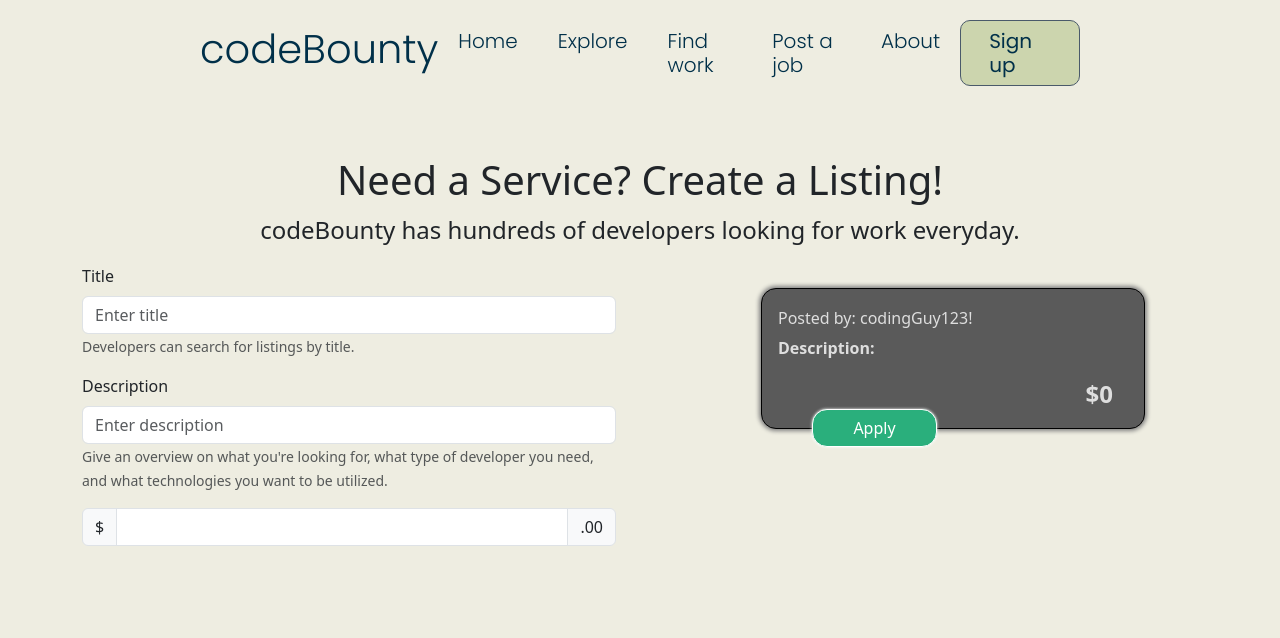
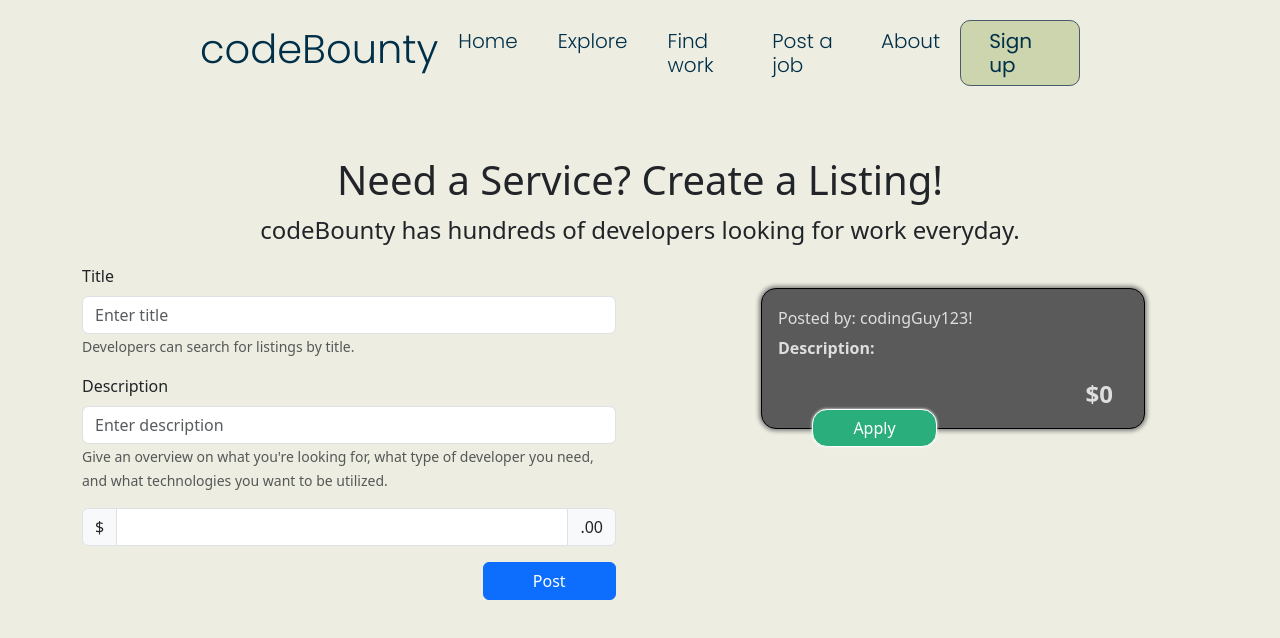
Before and after one commit to bryceberczik/codeBounty, a React (Vite) app in the folder client/: page /post-listing in a window 1280 px wide. Shown: the top 638 px of the page. Built offline with nearby package versions, Linux system fonts and the light colour scheme.

Commit message:
Created Post Listing Button

```diff
--- a/client/src/css/postajob.css
+++ b/client/src/css/postajob.css
@@ -6,3 +6,13 @@
 #post-job-heading p {
   font-size: 24px;
 }
+
+#post-listing-button-container {
+  width: 50%;
+  float: right;
+}
+
+#post-listing-button {
+  width: 50%;
+  float: right;
+}
--- a/client/src/pages/PostAJob.tsx
+++ b/client/src/pages/PostAJob.tsx
@@ -1,8 +1,10 @@
 import { useState } from "react";
 import { Container, Col, Row } from "react-bootstrap";
-import { Form, InputGroup } from "react-bootstrap";
+import { Form, InputGroup, Button } from "react-bootstrap";
 import ListingCard from "../components/ListingCard";
 import "../css/postajob.css";
+
+// ! Need a logged in user to complete functionality for adding username to listing & to display the user's current listings.
 
 const PostAJob = () => {
   const [title, setTitle] = useState("");
@@ -75,6 +77,10 @@ const PostAJob = () => {
                 <InputGroup.Text>.00</InputGroup.Text>
               </InputGroup>
             </Form>
+
+            <div id="post-listing-button-container">
+              <Button id="post-listing-button">Post</Button>
+            </div>
           </Col>
 
           <Col md={4} className="mx-auto pt-4">
```
